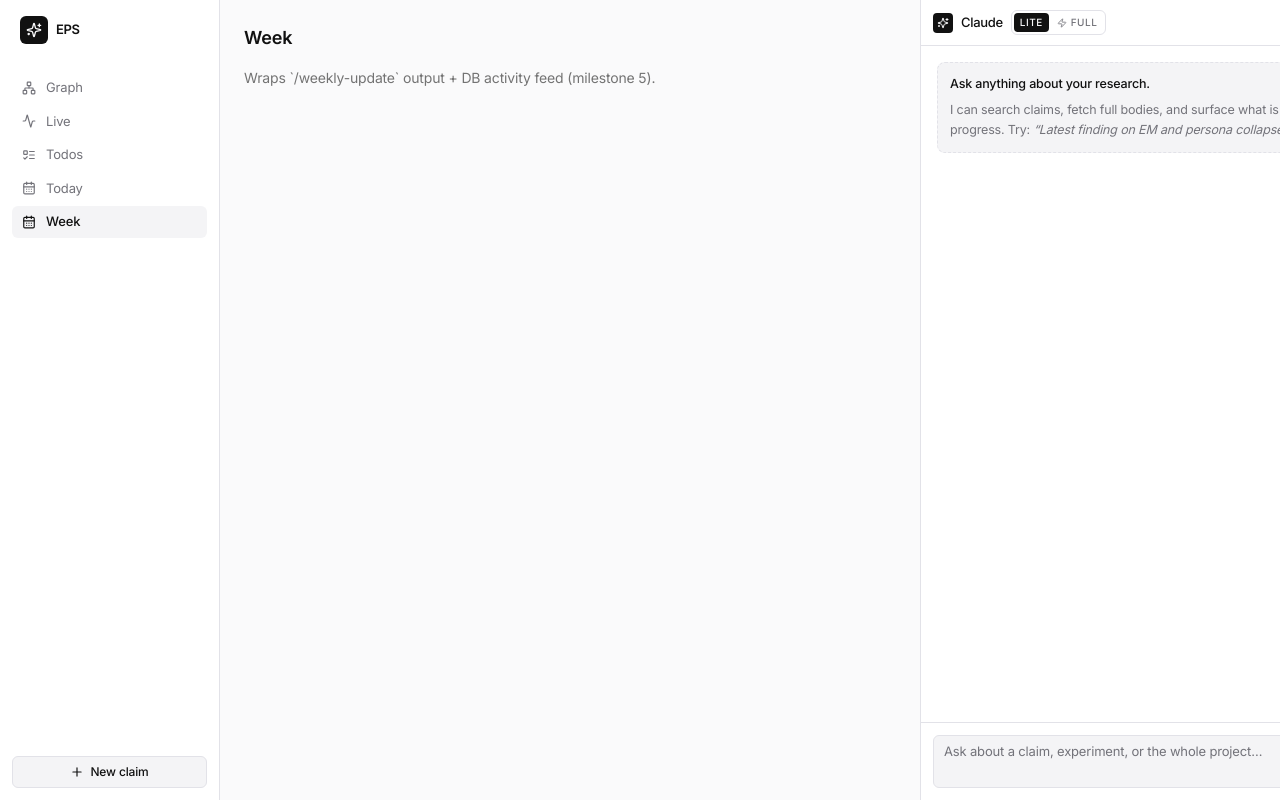
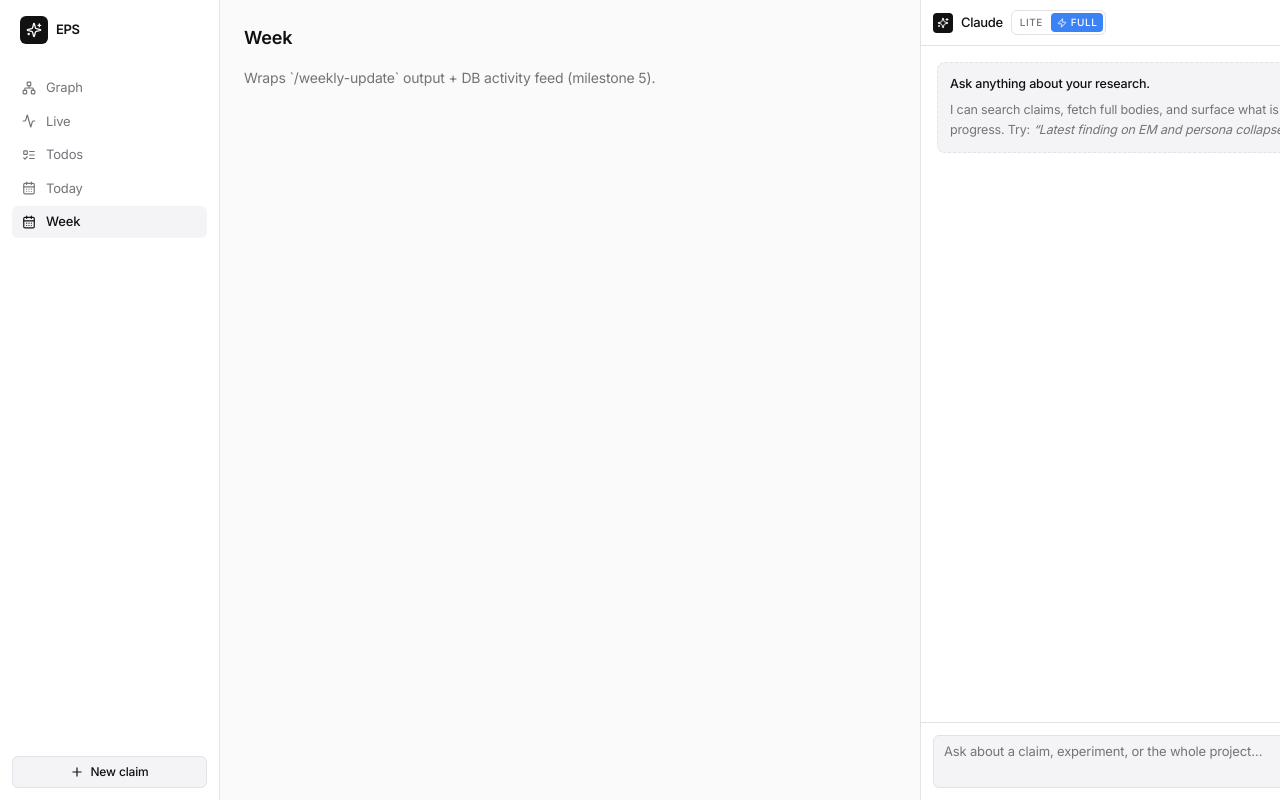
Before and after one commit to superkaiba/explore-persona-space-dashboard, a Next.js app: page /timeline/week in a window 1280 px wide. Shown: the top 800 px of the page. Built offline with nearby package versions, Linux system fonts and the light colour scheme.

Commit message:
chat: default to full mode (real claude session) instead of lite

```diff
--- a/components/chat/ChatRail.tsx
+++ b/components/chat/ChatRail.tsx
@@ -21,7 +21,7 @@ export function ChatRail() {
   const [draft, setDraft] = useState("");
   const [messages, setMessages] = useState<Msg[]>([]);
   const [pending, setPending] = useState(false);
-  const [mode, setMode] = useState<Mode>("lite");
+  const [mode, setMode] = useState<Mode>("full");
   const scrollRef = useRef<HTMLDivElement>(null);
 
   useEffect(() => {
```
